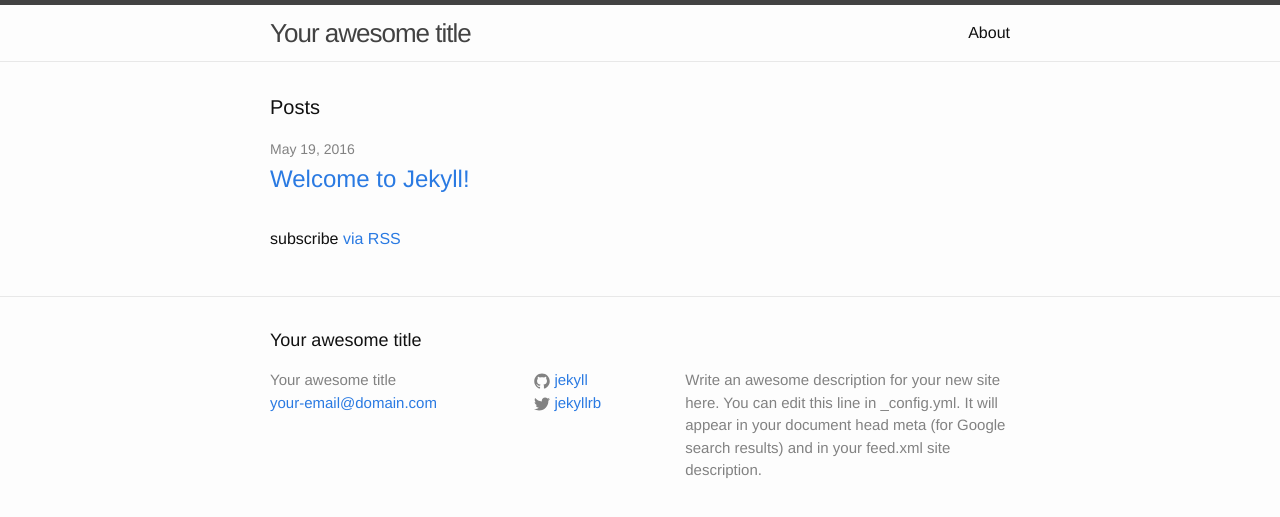
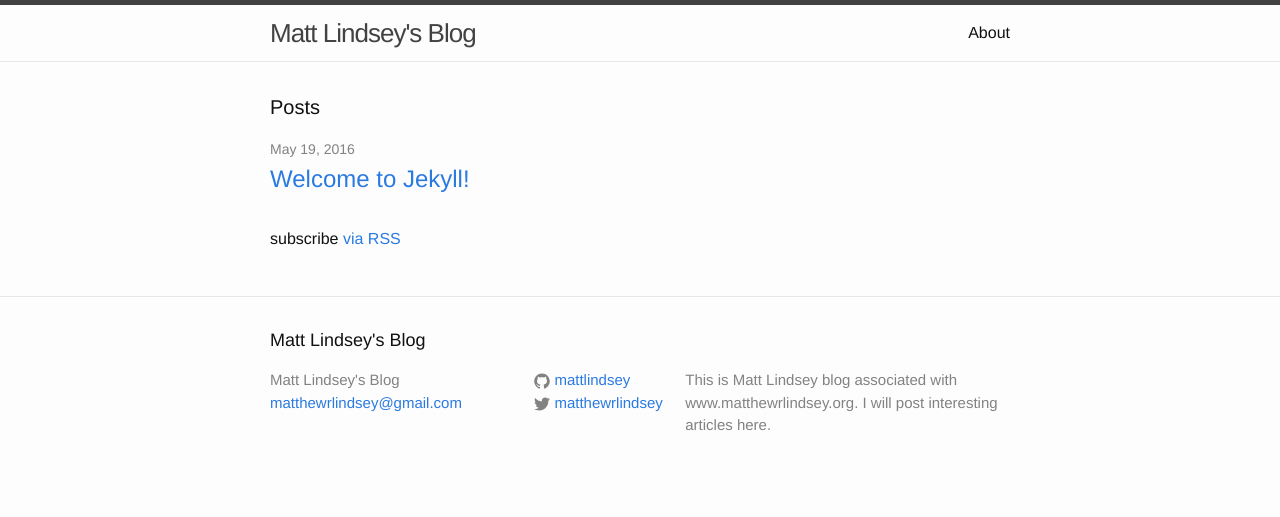
Before and after one commit to mattlindsey/mattlindsey.github.io, a Jekyll site: the page built from index.html, in a window 1280 px wide. Shown: the top 517 px of the page. Built offline with Jekyll 4.4.1, drawn with Linux system fonts in a browser that asks for light colours.

Commit message:
Edit _config.yml

```diff
--- a/_config.yml
+++ b/_config.yml
@@ -6,16 +6,15 @@
 # 'jekyll serve'. If you change this file, please restart the server process.
 
 # Site settings
-title: Your awesome title
-email: your-email@domain.com
+title: Matt Lindsey's Blog
+email: matthewrlindsey@gmail.com
 description: > # this means to ignore newlines until "baseurl:"
-  Write an awesome description for your new site here. You can edit this
-  line in _config.yml. It will appear in your document head meta (for
-  Google search results) and in your feed.xml site description.
-baseurl: "" # the subpath of your site, e.g. /blog
-url: "http://yourdomain.com" # the base hostname & protocol for your site
-twitter_username: jekyllrb
-github_username:  jekyll
+       This is Matt Lindsey blog associated with www.matthewrlindsey.org.
+       I will post interesting articles here.
+baseurl: "/blog" # the subpath of your site, e.g. /blog
+url: "http://matthewrlindsey.org" # the base hostname & protocol for your site
+twitter_username: matthewrlindsey
+github_username:  mattlindsey
 
 # Build settings
 markdown: kramdown
```
